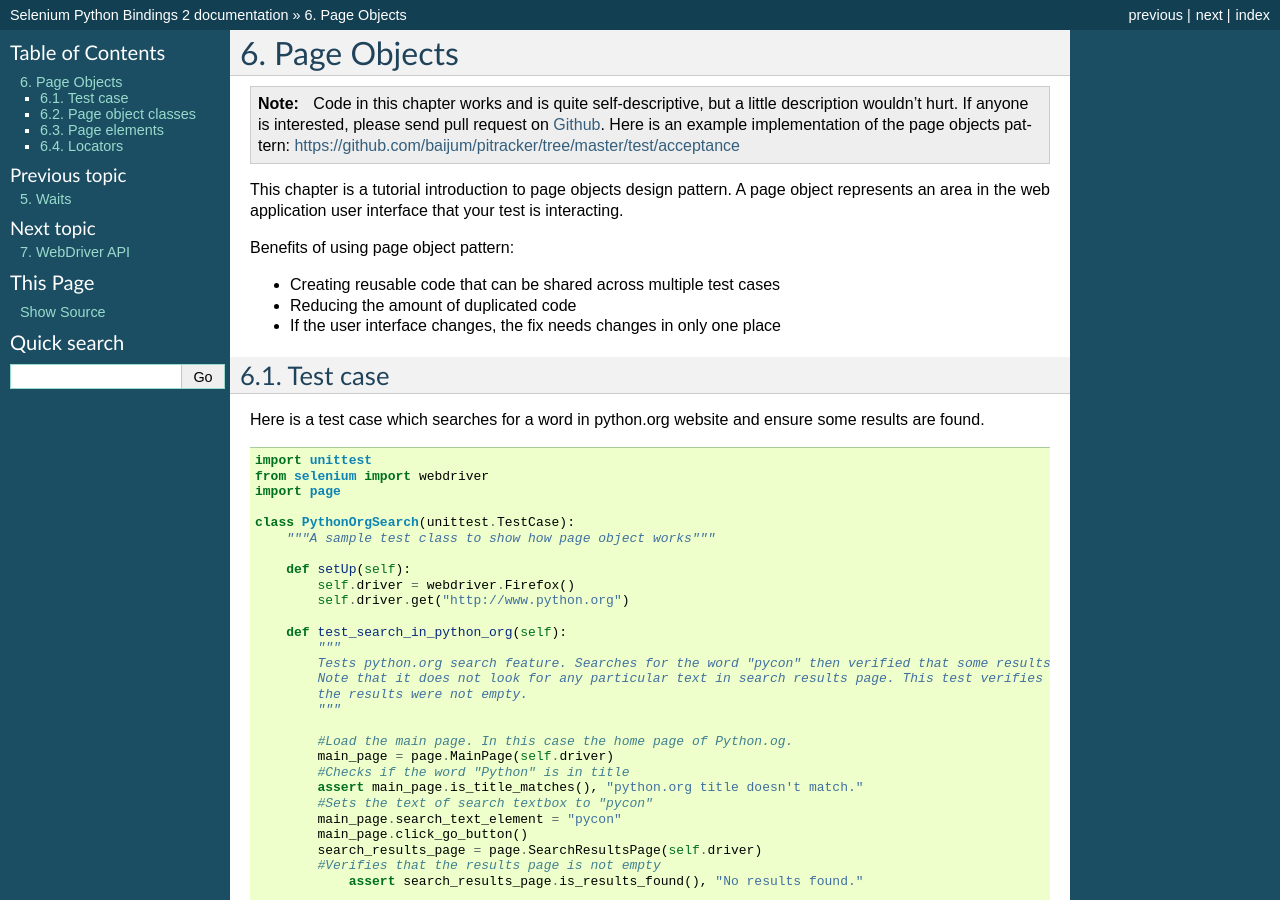
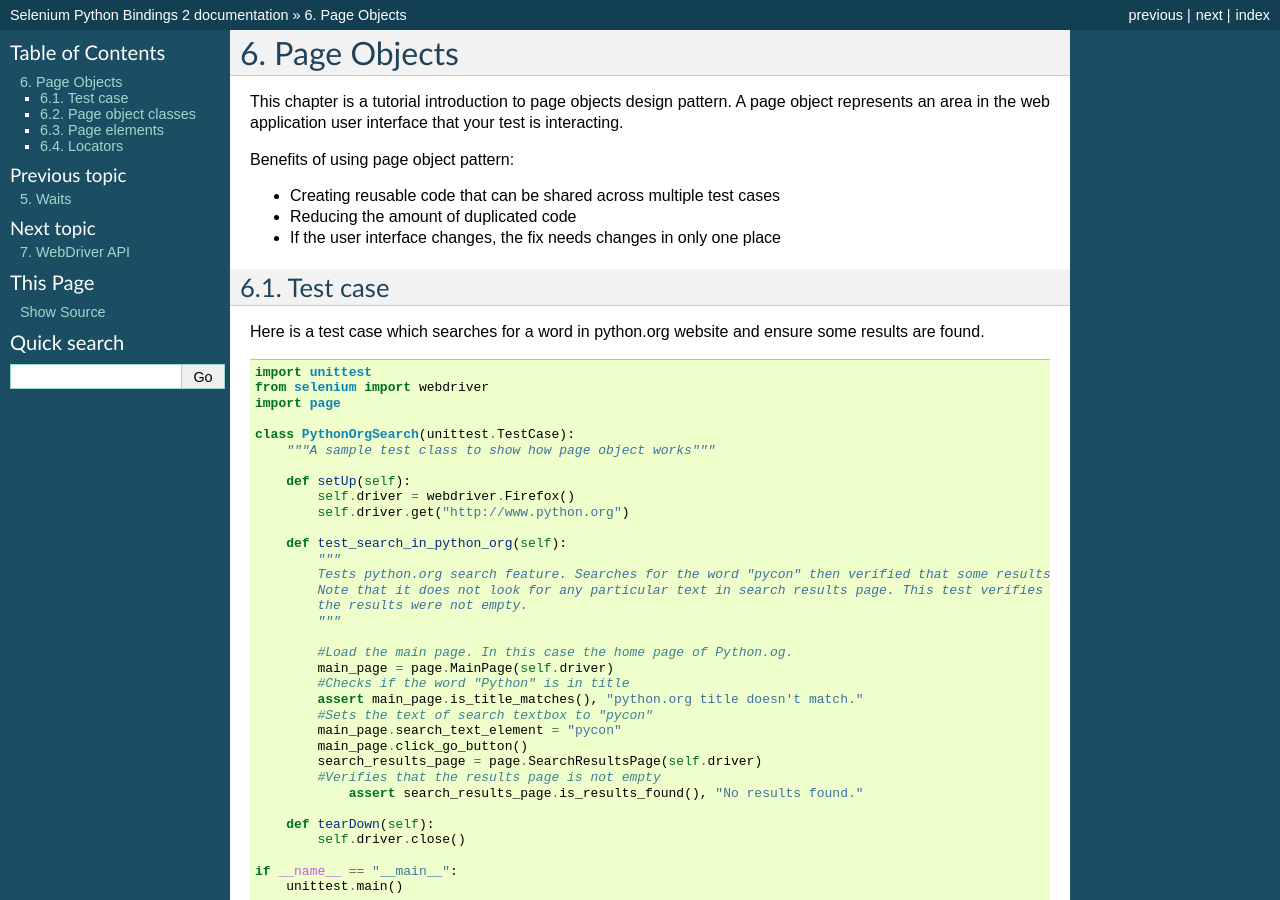
Before and after one commit to baijum/selenium-python, a Sphinx documentation site: the page built from source/page-objects.rst, in a window 1280 px wide and 900 px high. Built offline with Sphinx 7.4.7, drawn with Linux system fonts in a browser that asks for light colours.

Commit message:
remove note

```diff
--- a/source/page-objects.rst
+++ b/source/page-objects.rst
@@ -2,15 +2,6 @@
 
 Page Objects
 ------------
-
-.. note::
-
-   Code in this chapter works and is quite self-descriptive, but a
-   little description wouldn't hurt.  If anyone is interested, please
-   send pull request on `Github
-   <https://github.com/baijum/selenium-python>`_.  Here is an example
-   implementation of the page objects pattern:
-   https://github.com/baijum/pitracker/tree/master/test/acceptance
 
 This chapter is a tutorial introduction to page objects design
 pattern.  A page object represents an area in the web application user
@@ -69,7 +60,9 @@ and ensure some results are found.
 Page object classes
 ~~~~~~~~~~~~~~~~~~~
 
-The page object pattern intends creating an object for each web page. By following this technique a layer of separation between the test code and technical implementsation is created.
+The page object pattern intends creating an object for each web page.
+By following this technique a layer of separation between the test
+code and technical implementsation is created.
 
 The ``page.py`` will look like this::
 
@@ -143,7 +136,9 @@ The ``element.py`` will look like this::
 Locators
 ~~~~~~~~
 
-One of the practices is to separate the locator strings from the place where they are being used. In this example, locators of the same page belong to same class.
+One of the practices is to separate the locator strings from the place
+where they are being used.  In this example, locators of the same page
+belong to same class.
 
 The ``locators.py`` will look like this::
 
```
